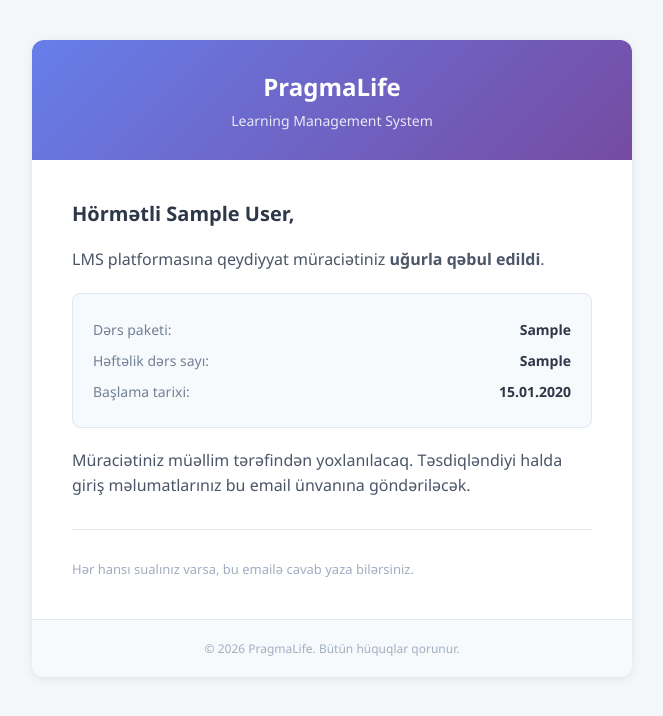
After one commit to Heyyam0855/CRM, a Django app: template templates/notifications/email/registration_confirmation.html in a window 1280 px wide. The commit adds this page. Shown: the top 716 px of the page, without its empty margins (308-971 px from the left). Run offline with Django 5.2, Linux system fonts and the light colour scheme; the template is opened without the code that fills it: most values are stand-ins (such as "Sample title", 1, 10 or a date in 2020).

Commit message:
Gmail SMTP email sistemi quruldu (11 fayl)  27.03.2026 23:45

```diff
--- a/apps/users/views.py
+++ b/apps/users/views.py
@@ -269,6 +269,10 @@ class StudentRegisterView(TemplateView):
             reg_request = form.save()
             payment_method = form.cleaned_data.get('payment_method', 'epoint')
 
+            # Qeydiyyat təsdiq emaili göndər (async)
+            from apps.notifications.tasks import send_registration_confirmation_email
+            send_registration_confirmation_email.delay(str(reg_request.id))
+
             # Aylıq ödəniş hesabla
             from core.utils import calculate_monthly_price
             monthly = calculate_monthly_price(reg_request.lessons_per_week)
--- a/config/settings/production.py
+++ b/config/settings/production.py
@@ -46,9 +46,9 @@ if SENTRY_DSN:
         send_default_pii=False,
     )
 
-# Email — SendGrid key yoxdursa console backend + email verification söndür
-_sendgrid_key = config('SENDGRID_API_KEY', default='')
-if not _sendgrid_key:
+# Email — Gmail SMTP parol yoxdursa console backend + email verification söndür
+_email_password = config('EMAIL_HOST_PASSWORD', default='')
+if not _email_password:
     EMAIL_BACKEND = 'django.core.mail.backends.console.EmailBackend'
     ACCOUNT_EMAIL_VERIFICATION = 'none'
 
--- a/requirements/base.txt
+++ b/requirements/base.txt
@@ -64,8 +64,8 @@ google-auth==2.32.0
 google-auth-oauthlib==1.2.1
 google-auth-httplib2==0.2.0
 
-# Email
-django-anymail[sendgrid]==11.1
+# Email (Django built-in SMTP — Gmail)
+# django-anymail artıq istifadə olunmur
 
 # Celery Utilities
 kombu==5.3.7
--- a/templates/auth/register_success.html
+++ b/templates/auth/register_success.html
@@ -202,6 +202,7 @@
             </p>
         </div>
         {% endif %}
+        {% endif %}
 
         {# Footer link #}
         <div class="text-center mt-8 pt-6 border-t border-slate-200/60">
--- /dev/null
+++ b/templates/notifications/email/registration_confirmation.html
@@ -0,0 +1,78 @@
+<!DOCTYPE html>
+<html lang="az">
+<head>
+    <meta charset="UTF-8">
+    <meta name="viewport" content="width=device-width, initial-scale=1.0">
+    <title>Qeydiyyat təsdiqi</title>
+</head>
+<body style="margin: 0; padding: 0; background-color: #f4f7fa; font-family: 'Segoe UI', Tahoma, Geneva, Verdana, sans-serif;">
+    <table role="presentation" width="100%" cellspacing="0" cellpadding="0" style="background-color: #f4f7fa; padding: 40px 0;">
+        <tr>
+            <td align="center">
+                <table role="presentation" width="600" cellspacing="0" cellpadding="0" style="background-color: #ffffff; border-radius: 12px; overflow: hidden; box-shadow: 0 2px 8px rgba(0,0,0,0.08);">
+                    <!-- Header -->
+                    <tr>
+                        <td style="background: linear-gradient(135deg, #667eea 0%, #764ba2 100%); padding: 30px 40px; text-align: center;">
+                            <h1 style="color: #ffffff; margin: 0; font-size: 24px; font-weight: 600;">PragmaLife</h1>
+                            <p style="color: rgba(255,255,255,0.85); margin: 8px 0 0; font-size: 14px;">Learning Management System</p>
+                        </td>
+                    </tr>
+
+                    <!-- Body -->
+                    <tr>
+                        <td style="padding: 40px;">
+                            <h2 style="color: #2d3748; margin: 0 0 20px; font-size: 20px;">Hörmətli {{ reg_request.full_name }},</h2>
+
+                            <p style="color: #4a5568; font-size: 16px; line-height: 1.6; margin: 0 0 20px;">
+                                LMS platformasına qeydiyyat müraciətiniz <strong>uğurla qəbul edildi</strong>.
+                            </p>
+
+                            <!-- Info Box -->
+                            <table role="presentation" width="100%" cellspacing="0" cellpadding="0" style="background-color: #f7fafc; border-radius: 8px; border: 1px solid #e2e8f0; margin: 20px 0;">
+                                <tr>
+                                    <td style="padding: 20px;">
+                                        <table role="presentation" width="100%" cellspacing="0" cellpadding="0">
+                                            <tr>
+                                                <td style="color: #718096; font-size: 14px; padding: 6px 0;">Dərs paketi:</td>
+                                                <td style="color: #2d3748; font-size: 14px; padding: 6px 0; font-weight: 600; text-align: right;">{{ reg_request.get_course_package_display }}</td>
+                                            </tr>
+                                            <tr>
+                                                <td style="color: #718096; font-size: 14px; padding: 6px 0;">Həftəlik dərs sayı:</td>
+                                                <td style="color: #2d3748; font-size: 14px; padding: 6px 0; font-weight: 600; text-align: right;">{{ reg_request.lessons_per_week }}</td>
+                                            </tr>
+                                            <tr>
+                                                <td style="color: #718096; font-size: 14px; padding: 6px 0;">Başlama tarixi:</td>
+                                                <td style="color: #2d3748; font-size: 14px; padding: 6px 0; font-weight: 600; text-align: right;">{{ reg_request.preferred_start_date|date:"d.m.Y" }}</td>
+                                            </tr>
+                                        </table>
+                                    </td>
+                                </tr>
+                            </table>
+
+                            <p style="color: #4a5568; font-size: 16px; line-height: 1.6; margin: 20px 0;">
+                                Müraciətiniz müəllim tərəfindən yoxlanılacaq. Təsdiqləndiyi halda giriş məlumatlarınız bu email ünvanına göndəriləcək.
+                            </p>
+
+                            <!-- Divider -->
+                            <hr style="border: none; border-top: 1px solid #e2e8f0; margin: 30px 0;">
+
+                            <p style="color: #a0aec0; font-size: 13px; line-height: 1.5; margin: 0;">
+                                Hər hansı sualınız varsa, bu emailə cavab yaza bilərsiniz.
+                            </p>
+                        </td>
+                    </tr>
+
+                    <!-- Footer -->
+                    <tr>
+                        <td style="background-color: #f7fafc; padding: 20px 40px; text-align: center; border-top: 1px solid #e2e8f0;">
+                            <p style="color: #a0aec0; font-size: 12px; margin: 0;">
+                                &copy; 2026 PragmaLife. Bütün hüquqlar qorunur.
+                            </p>
+                        </td>
+                    </tr>
+                </table>
+            </td>
+        </tr>
+    </table>
+</body>
+</html>
```
Also changed, not shown: apps/notifications/tasks.py (+41 -0 lines), config/settings/base.py (+8 -6 lines), config/settings/development.py (+6 -2 lines), .github/workflows/deploy.yml, db.sqlite3, 1 other file.
